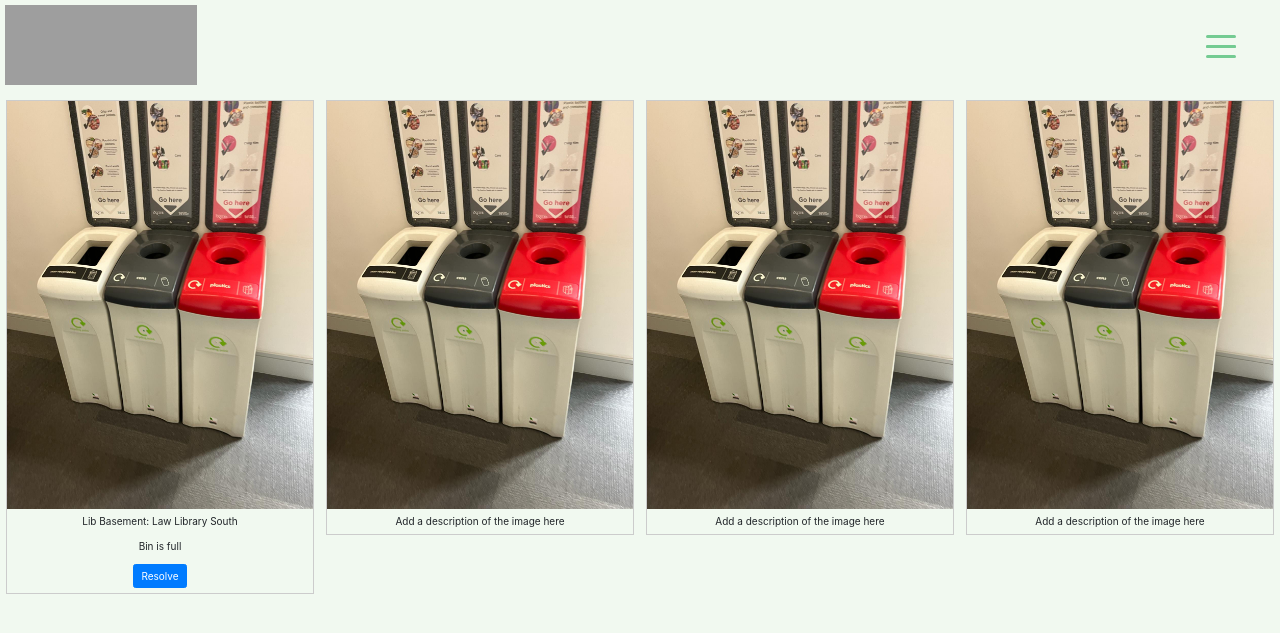
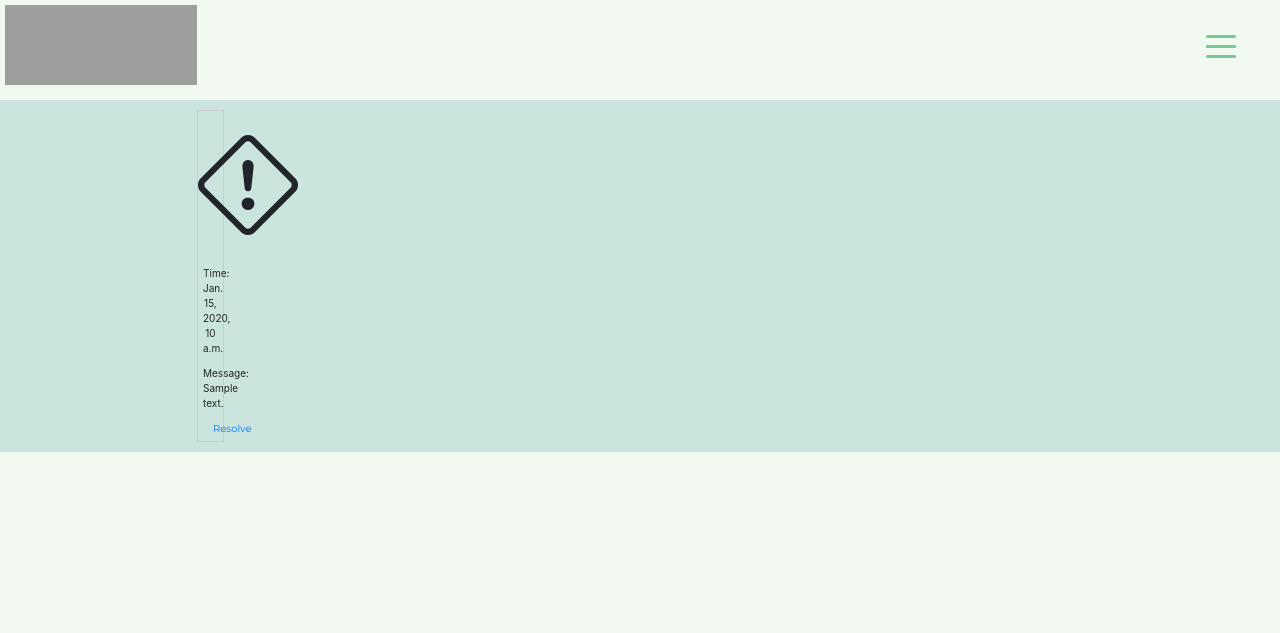
Before and after one commit to be-nny/proj-iSABEL, a Django app: page /game/reports in a window 1280 px wide. Shown: the top 633 px of the page. Run offline with Django 5.2, Linux system fonts and the light colour scheme; a user stored in the database is signed in; tables that the repository leaves empty hold one stand-in row (values such as "Sample post"); some libraries are stand-ins or nearby versions; grey boxes are pictures that could not be loaded.

Commit message:
AUTHOR BEN ABBOTT: report ui

```diff
--- a/isabelSite/game/views.py
+++ b/isabelSite/game/views.py
@@ -180,4 +180,9 @@ def reports(request):
     if not request.user.is_authenticated:
         return userNotLoggedIn(request)
     else:
-        return render(request, 'gamekeeper/reports.html', {})
+        mydata = Report.objects.all()
+        template = loader.get_template('gamekeeper/reports.html')
+        context = {
+            'reports': mydata,
+        }
+        return HttpResponse(template.render(context, request))
--- a/isabelSite/static/styles/gamekeeper-base.css
+++ b/isabelSite/static/styles/gamekeeper-base.css
@@ -1,6 +1,8 @@
 /*Alicia Henderson 16/3/24 */
 @import url('https://fonts.googleapis.com/css?family=Poppins:400,500,600,700&display=swap');
 @import url("https://cdn.jsdelivr.net/npm/bootstrap-icons@1.3.0/font/bootstrap-icons.css");
+@import url('https://fonts.googleapis.com/css2?family=Montserrat:ital,wght@0,100..900;1,100..900&display=swap');
+
 body {
     background-color: #F1F9F0!important;
     height: 100%;
--- a/isabelSite/static/styles/reports.css
+++ b/isabelSite/static/styles/reports.css
@@ -47,3 +47,30 @@ div.desc {
   display: table;
   clear: both;
 }
+
+.btn-primary-resolve{
+    background: linear-gradient(45deg, #05abe0 0%, #74CB92 100%);
+}
+
+.resolve-btn {
+    text-align: center;
+    align-items: center;
+    margin-top: 20px;
+    padding: 10px!important;
+    border-radius: 40px!important;
+    font-size: 10px!important;
+    font-family: 'Montserrat', sans-serif;!important;
+    font-weight: 400;
+}
+
+.grid-container {
+  display: grid;
+  place-items: center;
+  grid-template-columns: auto auto auto;
+  grid-gap: 10px;
+  background-color: #CBE4DE;
+  padding: 10px;
+}
+
+.user-report{
+}
--- a/isabelSite/templates/gamekeeper/reports.html
+++ b/isabelSite/templates/gamekeeper/reports.html
@@ -2,57 +2,23 @@
 {% extends "gamekeeper/base.html" %}
 {% load static %}
 {% block content %}
-<div style="padding-top:100px;">
+    <link href="https://stackpath.bootstrapcdn.com/bootstrap/4.5.2/css/bootstrap.min.css" rel="stylesheet">
+    <div style="padding-top:100px;"></div>
+
+    <div id="user-reports" class="grid-container">
+        {% for report in reports %}
+            <div class="user-report">
                 <div class="responsive" data-aos="flip-left">
-  <div class="gallery">
-    <a target="_blank" href="bin-img">
-      <img src="{% static 'assets/library-bins.jpg' %}" alt="bin">
-    </a>
-      <div style="padding: 5px;" class="desc">Lib Basement: Law Library South</div>
-        <div class="desc" style="padding: 5px;">Bin is full</div>
+                    <div class="gallery" style="text-align: center">
+                        <i class="bi bi-exclamation-diamond" style="font-size: 10em; text-align: center"></i>
+                        <div style="padding: 5px;" class="desc">Time: {{ report.reported_at }} </div>
+                        <div class="desc" style="padding: 5px;">Message: {{ report.message }}</div>
                         <div class = "desc" style="padding: 5px;">
-        <a href="#" class="btn btn-primary" onclick="toggleBlur(0, 10000)">Resolve</a>
+                            <a href="#" class="resolve-btn resolve-btn-resolve" onclick="toggleBlur(0, 10000)">Resolve</a>
                         </div>
                     </div>
                 </div>
-
-<div class="responsive" data-aos="flip-left">
-  <div class="gallery">
-    <a target="_blank" href="img_forest.jpg">
-      <img src="{% static 'assets/library-bins.jpg' %}" alt="Forest">
-    </a>
-    <div class="desc">Add a description of the image here</div>
             </div>
+        {% endfor %}
     </div>
-
-<div class="responsive">
-  <div class="gallery">
-    <a target="_blank" href="img_lights.jpg">
-      <img src="{% static 'assets/library-bins.jpg' %}" alt="Northern Lights">
-    </a>
-    <div class="desc">Add a description of the image here</div>
-  </div>
-</div>
-
-<div class="responsive">
-  <div class="gallery">
-    <a target="_blank" href="img_mountains.jpg">
-      <img src="{% static 'assets/library-bins.jpg' %}" alt="Mountains">
-    </a>
-    <div class="desc">Add a description of the image here</div>
-  </div>
-</div>
-</div>
-<div class="clearfix"></div>
-
-<!-- Add Bootstrap CSS -->
-<link href="https://stackpath.bootstrapcdn.com/bootstrap/4.5.2/css/bootstrap.min.css" rel="stylesheet">
-<!-- Add Custom CSS -->
-
-
-<div id="blank-space">
-
-</div>
-
-
 {% endblock %}
```
Lines whose indentation alone changed are shown as unchanged.
